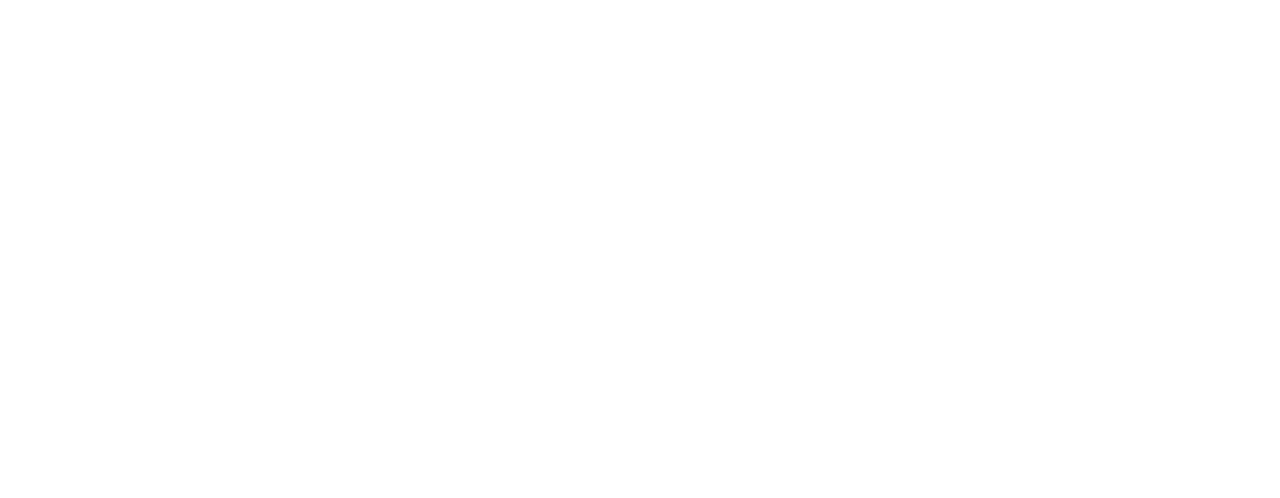
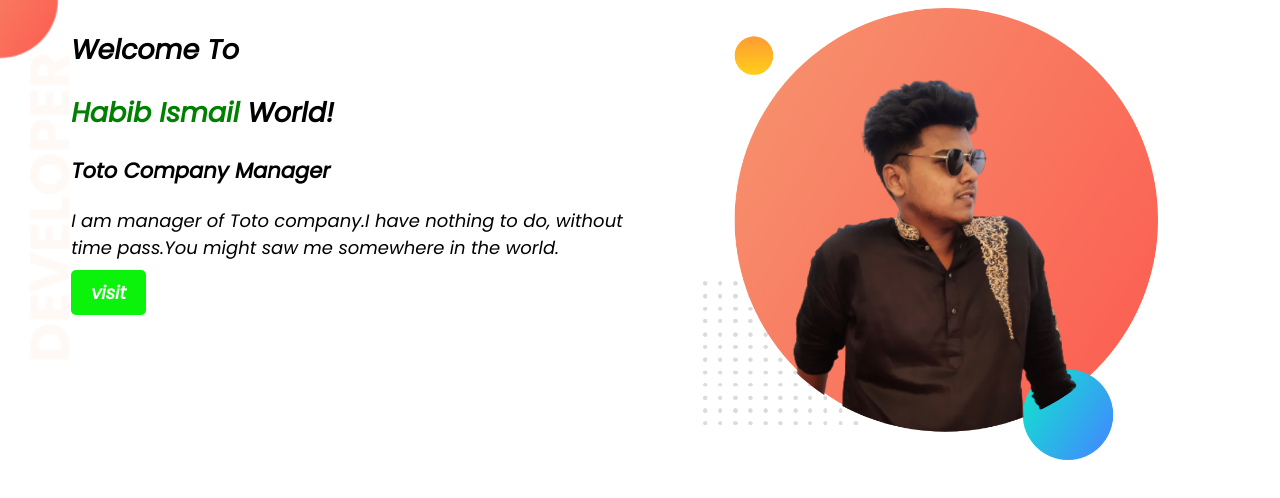
Before and after one commit to habibismail/developer-portfolio, a plain HTML site: page index.html in a window 1280 px wide. Drawn offline with Linux system fonts and the light colour scheme.

Commit message:
style-img-content

```diff
--- a/index.html
+++ b/index.html
@@ -1,12 +1,33 @@
 <!DOCTYPE html>
 <html lang="en">
+
 <head>
     <meta charset="UTF-8">
     <meta http-equiv="X-UA-Compatible" content="IE=edge">
     <meta name="viewport" content="width=device-width, initial-scale=1.0">
-    <title>Habib-Portfolio</title>
+    <title>Portfolio-Habib</title>
+    <link rel="preconnect" href="https://fonts.googleapis.com">
+    <link rel="preconnect" href="https://fonts.gstatic.com" crossorigin>
+    <link href="https://fonts.googleapis.com/css2?family=Poppins:ital@1&display=swap" rel="stylesheet">
+    <link rel="stylesheet" href="style.css">
+
 </head>
+
 <body>
+    <section>
+        <div class="half-width">
+            <h1>Welcome To </h1>
+            <h1><span class="my-name"> Habib Ismail</span> World!</h1>
+            <h3>Toto Company Manager</h3>
+            <p>I am manager of Toto company.I have nothing to do, without time pass.You might saw me somewhere in the
+                world.
+            </p>
+            <a class="link-button" href="https://www.facebook.com/mdhabib.ismail.9">visit</a>
+        </div>
+        <div class="half-width">
+            <img src="images/habib.png" alt="picture of manager">
+        </div>
+    </section>
+</body>
 
-</body>
 </html>
--- a/style.css
+++ b/style.css
@@ -0,0 +1,32 @@
+body {
+    font-family: 'Poppins', sans-serif;
+    font-size: large;
+    background-image: url("images/top-banner.png");
+    background-repeat: no-repeat;
+}
+
+.my-name {
+    color: green;
+}
+
+section {
+    display: flex;
+}
+
+.half-width {
+    width: 50%;
+    padding-left: 5%;
+}
+
+.half-width img {
+    width: 80%;
+}
+
+.link-button {
+    text-decoration: none;
+    background-color: rgb(11, 242, 11);
+    padding: 10px 20px;
+    border-radius: 5px;
+    color: white;
+    font-weight: 700;
+}
```
Also changed, not shown: images/dream-bg.png (added), images/exp-bg.png (added), images/habib.png (added), images/jhankar.png (added), images/jhankar2.png (added), images/my-bg.png (added), images/my-bg2.png (added), images/top-banner.png (added).
